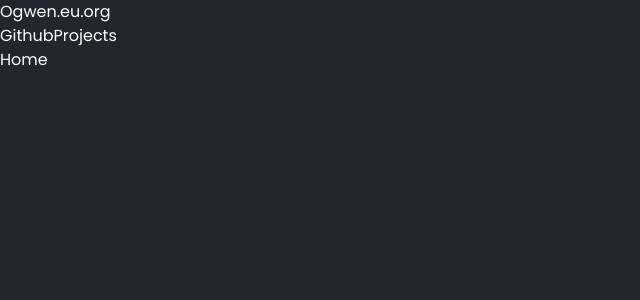
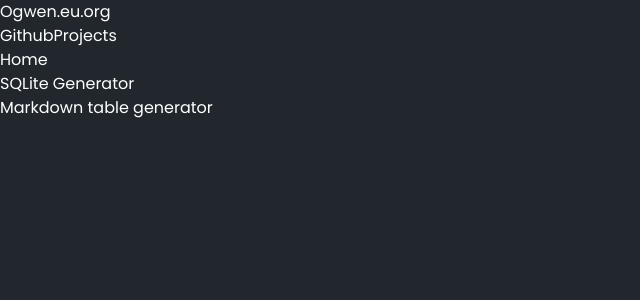
Before and after one commit to Ogwen123/home-site, a React (Vite) app: page / in a window 1280 px wide. Shown: the top 300 px of the page, without its empty margins (0-640 px from the left). Built offline with nearby package versions, Linux system fonts and the light colour scheme.

Commit message:
bro just fucking build plz

```diff
--- a/src/components/Home.tsx
+++ b/src/components/Home.tsx
@@ -9,6 +9,8 @@
 }
 
 const Home = () => {
+
+    React.useEffect(() => { }, [])
 
     const sites: SiteInfo[] = [
         {
@@ -28,7 +30,18 @@
     ]
 
     return (
-        <div>Home</div>
+        <div>
+            <div>Home</div>
+            {
+                sites.map((site, index) => {
+                    return (
+                        <div key={index}>
+                            {site.name}
+                        </div>
+                    )
+                })
+            }
+        </div>
     )
 }
 
--- a/src/components/NavigationBar.tsx
+++ b/src/components/NavigationBar.tsx
@@ -1,5 +1,3 @@
-import React from 'react'
-
 const NavigationBar = () => {
     return (
         <div className='flex items-center px-[20px] h-[10vh] bg-bgdark text-2xl'>
--- a/src/components/Site.tsx
+++ b/src/components/Site.tsx
@@ -1,4 +1,4 @@
-import React from 'react'
+//import React from 'react'
 
 const Site = () => {
     return (
```
